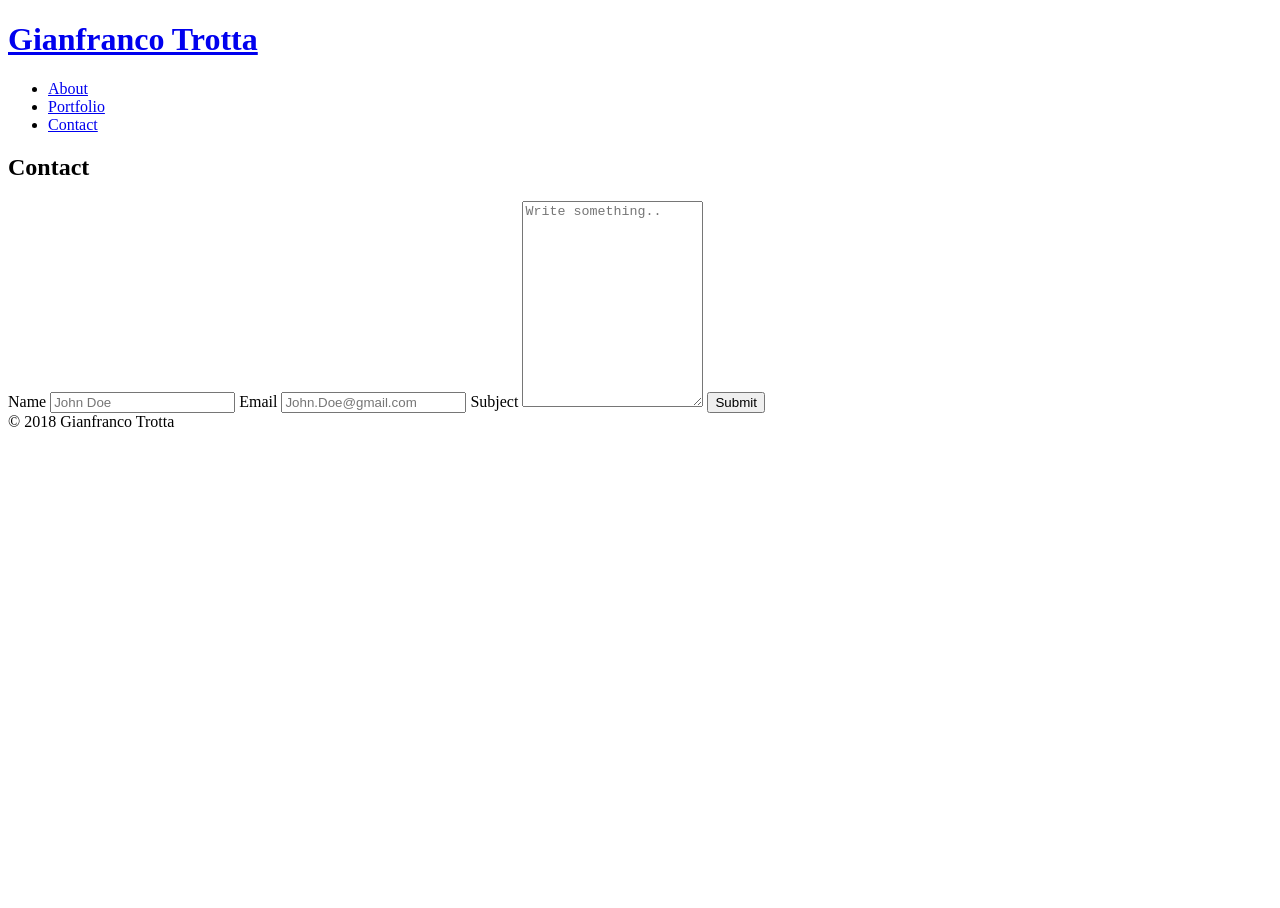
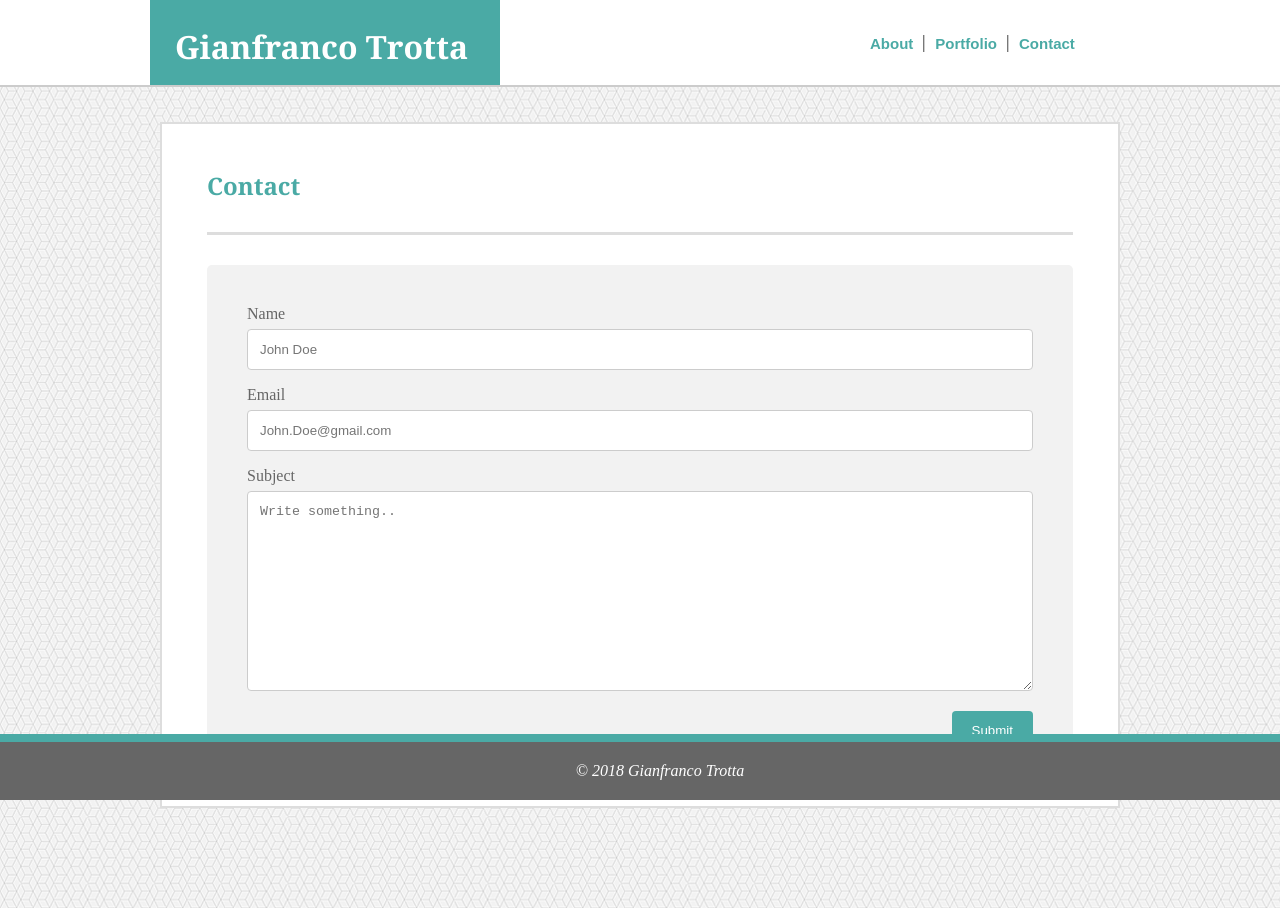
Before and after one commit to giantrotta24/Basic-Portfolio, a plain HTML site: page contact.html in a window 1280 px wide. Before the commit the page ends 800 px from the top, so only its background shows below. Drawn offline with Linux system fonts and the light colour scheme.

Commit message:
final push

```diff
--- a/assets/css/portfolio.css
+++ b/assets/css/portfolio.css
@@ -125,55 +125,38 @@ footer {
     text-align: center;
 }
 
-.row {
-    margin: 8px -16px;
-}
-
-/* Add padding BETWEEN each column */
-.row,
-.row > .column {
-    padding: 10px;
-}
-
-/* Create four equal columns that floats next to each other */
-.column {
-    float: left;
-    width: 45%;
-    padding: 50px;
-}
-
-/* Clear floats after rows */
-.row:after {
-    content: "";
-    display: table;
-    clear: both;
-}
-
-/*content*/
-img {
-    float: right
-}
-
-img.podcast {
-    position: absolute;
-    padding-left: 35px;
-}
-
-img.jimmi {
-    position: relative;
-}
-
-img.hike {
-    position: relative;
-    top: 0;
-    left: -60px;
-}
-
 h3 {
-    position: relative;
     background-color: #4aaaa5;
     font-family: 'Arial', "Helvetica Neue", Helvetica, sans-serif;
     text-align: center;
     padding: 20px;
+    width: 100%;
+}
 
+/* placeholder display*/
+.column {
+    float: left;
+    width: 45%;
+    height: 100%;
+    padding: 20px;
 }
+
+  /* Clear floats after image containers */
+  .row::after {
+    content: "";
+    clear: both;
+    display: table;
+  }
+
+/*image text block*/
+  .container {
+    position: relative;
+}
+
+.text-block {
+    position: absolute;
+    bottom: 20px;
+    right: 20px;
+    padding-left: 20px;
+    padding-right: 20px;
+}
--- a/assets/css/style.css
+++ b/assets/css/style.css
@@ -0,0 +1,172 @@
+/* applies to all */
+* {
+    margin: 0;
+    padding: 0;
+}
+
+h1 {
+    font-family: Georgia, 'Times New Roman', Times, serif;
+}
+
+h1 a {
+    text-decoration: none;
+    color: white;
+}
+
+#name {
+    padding: 25px;
+    width: 300px;
+    margin-left: 150px;
+    background-color: #4aaaa5;
+    color: white;
+    float: left;
+}
+
+h2 {
+    font-family: Georgia, 'Times New Roman', Times, serif;
+    color: #4aaaa5;
+    padding-bottom: 30px;
+    border-bottom: 3px solid #dddddd;
+}
+
+body {
+    background-image: url("../images/qbkls.png");
+    margin-bottom: 100px;
+}
+
+#topbar {
+    position: absolute;
+    width: 100%;
+    background-color: white;
+    border-bottom: 2px solid #cccccc;
+    height: 85px;
+    margin: auto;
+    overflow: hidden;
+    float: center;
+}
+
+nav {
+    position: relative;
+    right: 0%;
+    padding: 25px;
+    float: right;
+    margin-top: 10px;
+    margin-right: 150px;
+    width: 245px;
+}
+
+nav li {
+    font-family: "Arial", 'Helvetica Neuve', Helvetica, sans-serif;
+    display: inline;
+    font-size: 15px;
+    padding: 0 10px;
+    font-weight: 900;
+    border-right: 2px groove #ccc;
+    float: left;
+}
+
+nav li:last-child {
+    padding-left: 10px;
+    border: 0px;
+    float: left;
+}
+
+nav a:link {
+    color: #4aaaa5;
+    text-decoration: none;
+}
+
+nav a:visited {
+    color: #4aaaa5;
+    text-decoration: none;
+}
+
+nav a:hover {
+    color: rgb(31, 30, 30);
+}
+
+section {
+    width: 960px;
+    margin: auto;
+    overflow: hidden;
+}
+
+article {
+    background-color: white;
+    margin-top: 45px;
+    padding: 45px 45px 35px 45px;
+    border: 2px solid #dddddd;
+}
+
+footer {
+    position: fixed;
+    bottom: 0;
+    width: 100%;
+    background-color: #666666;
+    border-top: 8px solid #4aaaa5;
+    padding: 20px;
+    color: white;
+    font-style: italic;
+    margin-top: 100px;
+    text-align: center;
+}
+
+/*index*/
+p {
+    font-family: 'Arial', 'Helvetica Neue', Helvetica, sans-serif;
+    color: #414141;
+    line-height: 130%;
+    padding-bottom: 15px;
+}
+
+p a {
+    text-decoration: none;
+    color: orangered;
+}
+
+p a:hover {
+	color: #414141;
+}
+
+.indeximg {
+    float: left;
+    padding-right: 35px;
+}
+
+#content {
+    padding-top: 30px;
+}
+
+/* Contact */
+input[type=text], select, textarea {
+    width: 100%;
+    padding: 12px;
+    border: 1px solid #ccc;
+    border-radius: 4px;
+    box-sizing: border-box;
+    margin-top: 6px;
+    margin-bottom: 16px;
+    resize: vertical;
+}
+
+input[type=submit] {
+    background-color: #4aaaa5;
+    color: white;
+    padding: 12px 20px;
+    border: none;
+    border-radius: 4px;
+    cursor: pointer;
+    float: right;
+}
+
+input[type=submit]:hover {
+    background-color: #265754;
+}
+
+.container {
+    border-radius: 5px;
+    background-color: #f2f2f2;
+    padding: 40px 40px 60px 40px;
+    margin-top: 30px;
+    color: #666666;
+}
```
Also changed, not shown: portfolio.html (+29 -17 lines).
